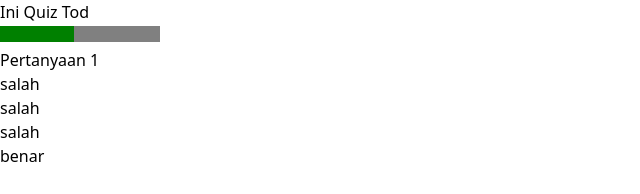
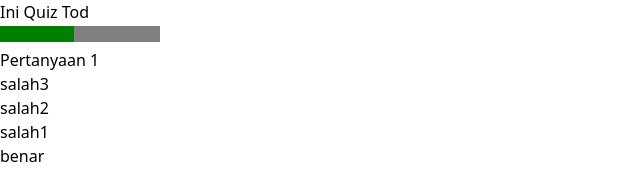
Before and after one commit to Zain0205/quiz-app, a React (Vite) app: page / in a window 1280 px wide. Shown: the top 194 px of the page, without its empty margins (0-640 px from the left). Built offline with nearby package versions, Linux system fonts and the light colour scheme.

Commit message:
update question

```diff
--- a/src/question.js
+++ b/src/question.js
@@ -2,42 +2,42 @@ export default [
   {
     id: "q1",
     question: "Pertanyaan 1",
-    answers: ["benar", "salah", "salah", "salah"],
+    answers: ["benar", "salah1", "salah2", "salah3"],
   },
   {
     id: "q2",
     question: "Pertanyaan 2",
-    answers: ["benar", "salah", "salah", "salah"],
+    answers: ["benar", "wrong", "false", "salah4"],
   },
   {
     id: "q3",
     question: "Pertanyaan 3",
-    answers: ["benar", "salah", "salah", "salah"],
+    answers: ["benar", "salahw", "salaha", "salahb"],
   },
   {
     id: "q4",
     question: "Pertanyaan 4",
-    answers: ["benar", "salah", "salah", "salah"],
+    answers: ["benar", "salahf", "salahd", "salahr"],
   },
   {
     id: "q5",
     question: "Pertanyaan 5",
-    answers: ["benar", "salah", "salah", "salah"],
+    answers: ["benar", "falsy", "undifined", "null"],
   },
   {
     id: "q6",
     question: "Pertanyaan 6",
-    answers: ["benar", "salah", "salah", "salah"],
+    answers: ["benar", "!benar", "salah banget", "salah woy"],
   },
   {
     id: "q7",
     question: "Pertanyaan 7",
-    answers: ["benar", "salah", "salah", "salah"],
+    answers: ["benar", "salah ini", "jangan pilih ini", "salah salah salah"],
   },
   {
     id: "q8",
     question: "Pertanyaan 8",
-    answers: ["benar", "salah", "salah", "salah"],
+    answers: ["benar", "salah wwwww", "salah 2111212", "salah 123"],
   },
   {
     id: "q9",
```
